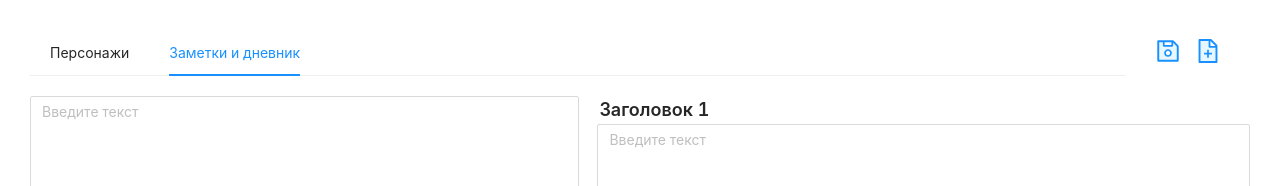
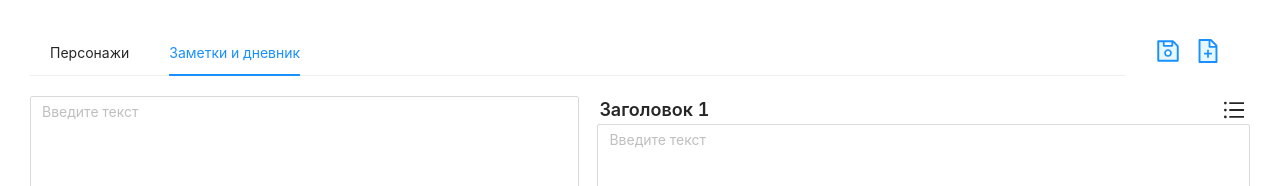
Before and after one commit to likepolsha/DndNote, a React (Create React App) app: page / in a window 1280 px wide. Both pictures are taken after a click on the item "Заметки и дневник". Shown: the top 186 px of the page. Built offline with nearby package versions, Linux system fonts and the light colour scheme.

Commit message:
добавлена навигация по страницам

```diff
--- a/src/components/NotesPage/Diary.jsx
+++ b/src/components/NotesPage/Diary.jsx
@@ -83,7 +83,13 @@ export default function Diary({ refetchTrigger }) {
 
   return (
     <div className="Diary-root">
-      <DiaryPage {...diary[currPage - 1]} onChange={onChangeDiary} />
+      <DiaryPage
+        {...diary[currPage - 1]}
+        diaryArr={diary}
+        currPage={currPage}
+        onChangePage={setCurrPage}
+        onChange={onChangeDiary}
+      />
 
       <Space size={27}>
         <Pagination
--- a/src/components/NotesPage/DiaryPage.jsx
+++ b/src/components/NotesPage/DiaryPage.jsx
@@ -1,10 +1,20 @@
-import { Input } from "antd";
 import React, { useEffect, useState } from "react";
+import { Drawer, Input, Row } from "antd";
+import { UnorderedListOutlined } from "@ant-design/icons";
+import c from "classnames";
 
 const { TextArea } = Input;
 
-export default function DiaryPage({ title, text, onChange }) {
+export default function DiaryPage({
+  title,
+  text,
+  onChange,
+  diaryArr,
+  currPage,
+  onChangePage,
+}) {
   const [inputingTitle, setInputingTitle] = useState(false);
+  const [visibleDrawer, setVisibleDrawer] = useState(false);
 
   const [localTitle, setLocalTitle] = useState(title);
   const [localText, setLocalText] = useState(text);
@@ -18,6 +28,7 @@ export default function DiaryPage({ title, text, onChange }) {
 
   return (
     <div className="DiaryPage-root">
+      <Row justify="space-between" align="middle" style={{ padding: "0 2px" }}>
         {inputingTitle ? (
           <Input
             size="small"
@@ -49,6 +60,12 @@ export default function DiaryPage({ title, text, onChange }) {
             {title}
           </div>
         )}
+
+        <UnorderedListOutlined
+          className="diary_page-structure_icon"
+          onClick={() => setVisibleDrawer(true)}
+        />
+      </Row>
       <TextArea
         style={{ flex: 1, marginBottom: 10 }}
         value={localText}
@@ -64,6 +81,32 @@ export default function DiaryPage({ title, text, onChange }) {
           })
         }
       />
+
+      <Drawer
+        className="diary_page-drawer"
+        title="Навигация"
+        placement="right"
+        contentWrapperStyle={{ width: 410 }}
+        visible={visibleDrawer}
+        onClose={() => setVisibleDrawer(false)}
+      >
+        {diaryArr.map((item, index) => (
+          <div
+            key={index}
+            className={c("diary_page-structure_item", {
+              active: index === currPage - 1,
+            })}
+            onClick={() => {
+              if (currPage !== index + 1) {
+                onChangePage(index + 1);
+              }
+              setVisibleDrawer(false);
+            }}
+          >
+            {item.title}
+          </div>
+        ))}
+      </Drawer>
     </div>
   );
 }
--- a/src/index.css
+++ b/src/index.css
@@ -49,7 +49,6 @@
 }
 
 .diary_page-title {
-  padding-left: 2px;
   font-size: 18px;
   font-weight: 600;
 }
@@ -59,12 +58,25 @@
   font-size: 25px;
 }
 
-.diary_page-input_iction.red {
-  color: red;
+.diary_page-structure_icon {
+  cursor: pointer;
+  padding-right: 3px;
+  font-size: 22px;
 }
 
-.diary_page-input_iction.green {
-  color: green;
+.diary_page-structure_item {
+  cursor: pointer;
+  padding: 5px 10px;
+  border-radius: 2px;
+}
+
+.diary_page-structure_item.active {
+  background: #efefef;
+}
+
+.diary_page-structure_item:hover {
+  background: #efefef;
+  transition: 0.7;
 }
 
 .Pagination-root {
```
Lines whose indentation alone changed are shown as unchanged.
